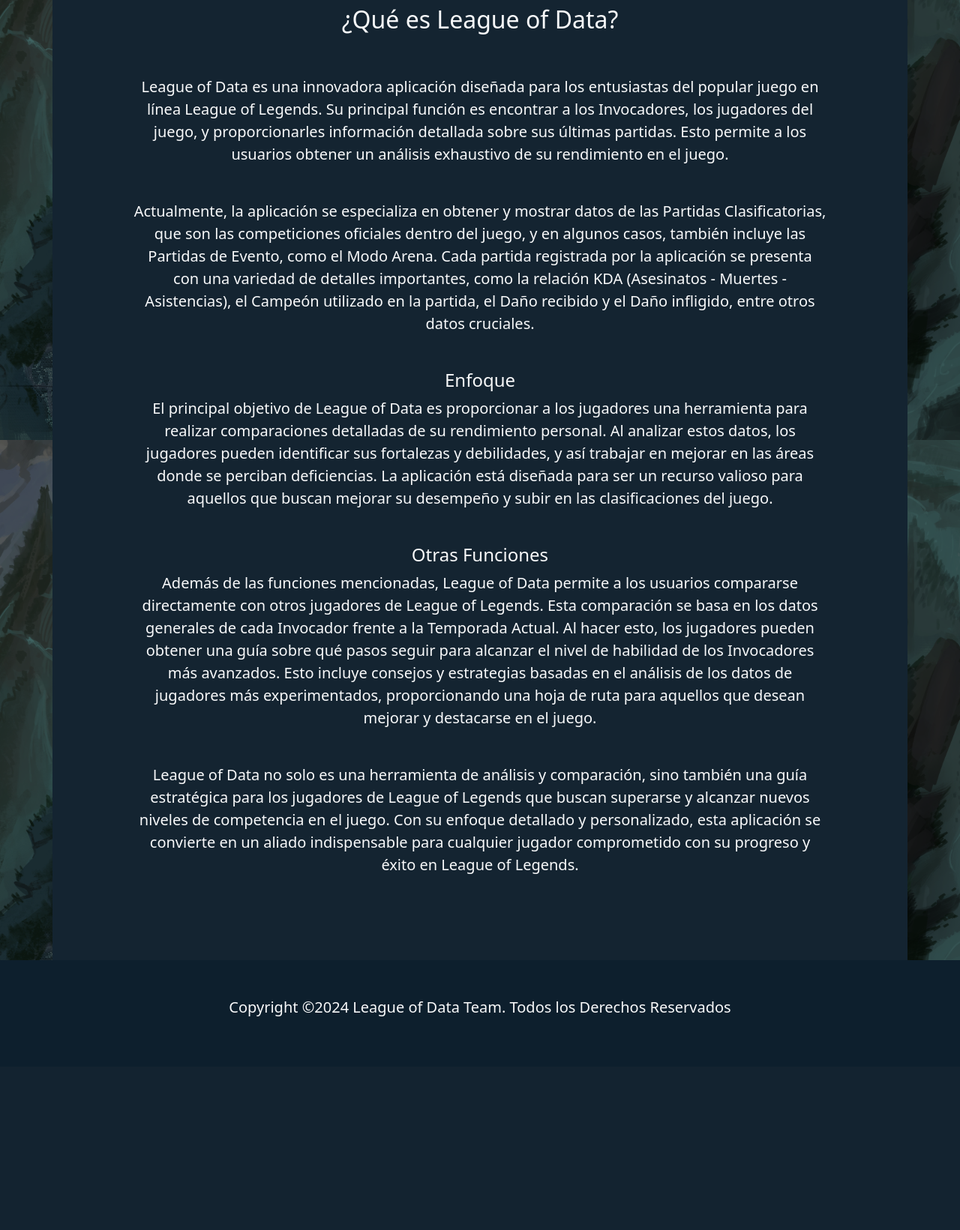
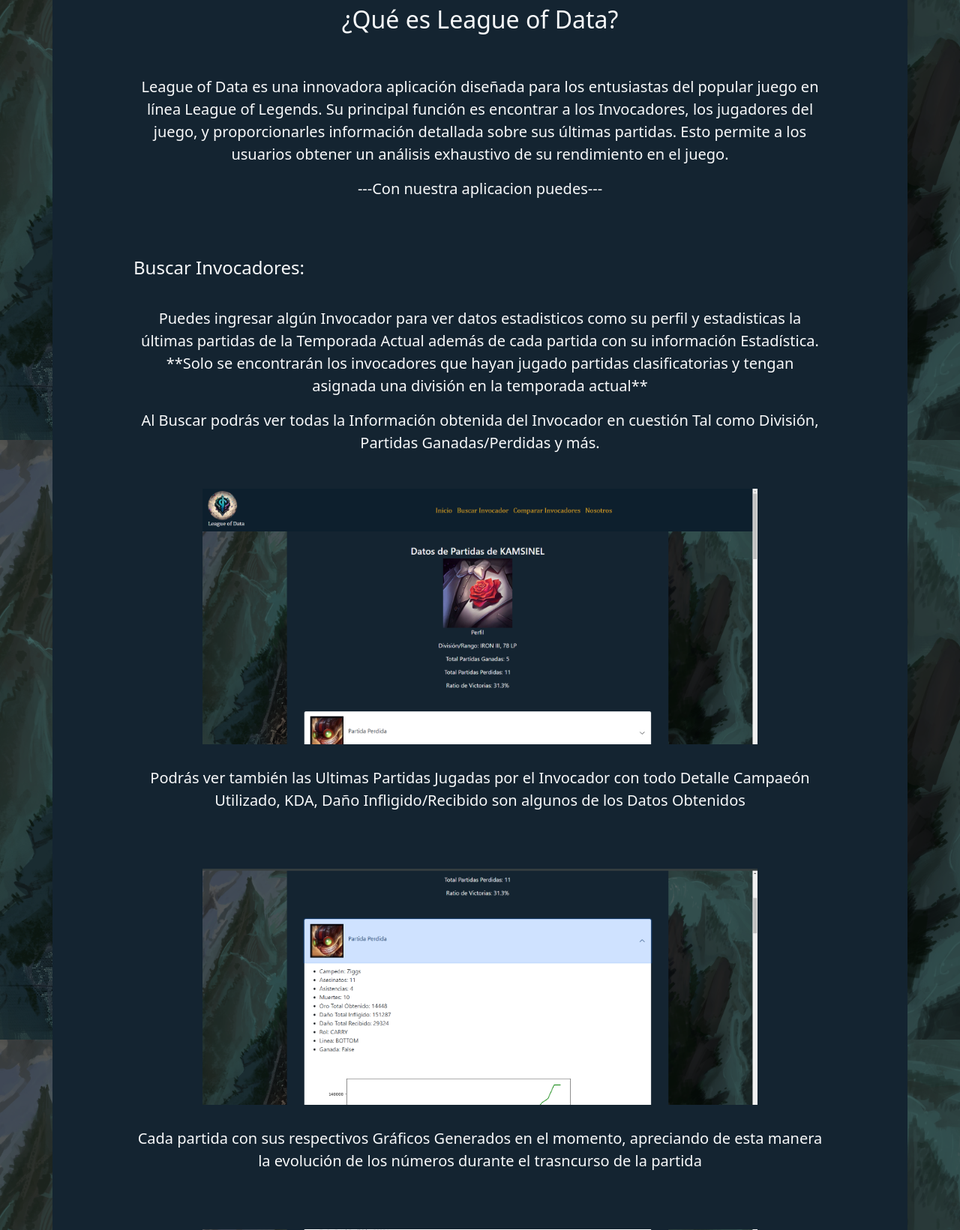
Before and after one commit to ArielleVergara/League-of-Data, a Django app: page / in a window 1280 px wide. Shown: the part 213-1854 px from the top of the page at 75% size. Before the commit the page ends 1569 px from the top, so only its background shows below. Run offline with Django 5.2, Linux system fonts and the light colour scheme.

Commit message:
Demo en Inicio

```diff
--- a/league_of_data/app/static/css/estilos.css
+++ b/league_of_data/app/static/css/estilos.css
@@ -83,6 +83,11 @@ body::before {
     height: 20%;
 }
 
+.large-img{
+    width: 80%;
+    height: 80%;
+}
+
 .grid-container {
     display: grid;
     grid-template-columns: 1fr 1fr 1fr; /* Define dos columnas de igual tamaño */
--- a/league_of_data/app/templates/home.html
+++ b/league_of_data/app/templates/home.html
@@ -16,38 +16,58 @@
             partidas. Esto permite a los usuarios obtener un análisis exhaustivo de su rendimiento
             en el juego.
         </p>
+        <p>---Con nuestra aplicacion puedes---</p>
+        <br><br>
+
+        <h4 class="text-start">
+           Buscar Invocadores:
+        </h4>
         <br>
-
         <p>
-            Actualmente, la aplicación se especializa en obtener y mostrar datos de las Partidas
-            Clasificatorias, que son las competiciones oficiales dentro del juego, y en algunos
-            casos, también incluye las Partidas de Evento, como el Modo Arena. Cada partida
-            registrada por la aplicación se presenta con una variedad de detalles importantes,
-            como la relación KDA (Asesinatos - Muertes - Asistencias), el Campeón utilizado
-            en la partida, el Daño recibido y el Daño infligido, entre otros datos cruciales.
+            Puedes ingresar algún Invocador para ver datos estadisticos como su perfil y estadisticas
+            la últimas partidas de la Temporada Actual además de cada partida con su información Estadística.
+            <br>
+            **Solo se encontrarán los invocadores que hayan jugado partidas clasificatorias y tengan
+            asignada una división en la temporada actual**
+        </p>
+        <p>
+            Al Buscar podrás ver todas la Información obtenida del Invocador en cuestión
+            Tal como División, Partidas Ganadas/Perdidas y más.
         </p>
         <br>
-        <h4>Enfoque</h4>
+        <img class="large-img" src="../static/imgs/demo/Perfil.png">
+        <br><br>
         <p>
-            El principal objetivo de League of Data es proporcionar a los jugadores una
-            herramienta para realizar comparaciones detalladas de su rendimiento personal.
-            Al analizar estos datos, los jugadores pueden identificar sus fortalezas y debilidades,
-            y así trabajar en mejorar en las áreas donde se perciban deficiencias. La aplicación
-            está diseñada para ser un recurso valioso para aquellos que buscan mejorar su desempeño
-            y subir en las clasificaciones del juego.
+            Podrás ver también las Ultimas Partidas Jugadas por el Invocador con todo Detalle
+            Campaeón Utilizado, KDA, Daño Infligido/Recibido son algunos de los Datos Obtenidos
+        </p>
+        <br><br>
+        <img class="large-img" src="../static/imgs/demo/Detail Partida.png">
+        <br><br>
+        <p>
+            Cada partida con sus respectivos Gráficos Generados en el momento, apreciando
+            de esta manera la evolución de los números durante el trasncurso de la partida
+        </p>
+        <br><br>
+        <img class="large-img" src="../static/imgs/demo/Graph1.png">
+        <br><br>
+        <img class="large-img" src="../static/imgs/demo/Graph2.png">
+
+        <br><br><br><br>
+
+        <h4 class="text-start">
+            Comparar Invocadores:
+        </h4>
+        <br>
+        <p>
+            Compara Invocadores para ver sus Fortalezas y Debilidades en la Grieta
+            junto con Datos Gráficos para una comparación directa entre ambos
+            Invocadores
         </p>
         <br>
-        <h4>Otras Funciones</h4>
-        <p>
-            Además de las funciones mencionadas, League of Data permite a los usuarios compararse
-            directamente con otros jugadores de League of Legends. Esta comparación se basa en
-            los datos generales de cada Invocador frente a la Temporada Actual. Al hacer esto,
-            los jugadores pueden obtener una guía sobre qué pasos seguir para alcanzar el nivel
-            de habilidad de los Invocadores más avanzados. Esto incluye consejos y estrategias
-            basadas en el análisis de los datos de jugadores más experimentados, proporcionando
-            una hoja de ruta para aquellos que desean mejorar y destacarse en el juego.
-        </p>
-        <br>
+        <img class="large-img" src="../static/imgs/demo/Compara2.png">
+
+        <br><br><br><br>
         <p>
             League of Data no solo es una herramienta de análisis y comparación, sino también
             una guía estratégica para los jugadores de League of Legends que buscan superarse
```
Also changed, not shown: league_of_data/app/templates/comparacion.html (+6 -1 lines), league_of_data/app/static/imgs/demo/Buscar.png (added), league_of_data/app/static/imgs/demo/Compara1.png (added), league_of_data/app/static/imgs/demo/Compara2.png (added), league_of_data/app/static/imgs/demo/Detail Partida.png (added), league_of_data/app/static/imgs/demo/Graph1.png (added), league_of_data/app/static/imgs/demo/Graph2.png (added), league_of_data/app/static/imgs/demo/Partidas.png (added), league_of_data/app/static/imgs/demo/Perfil.png (added), league_of_data/db.sqlite3.
